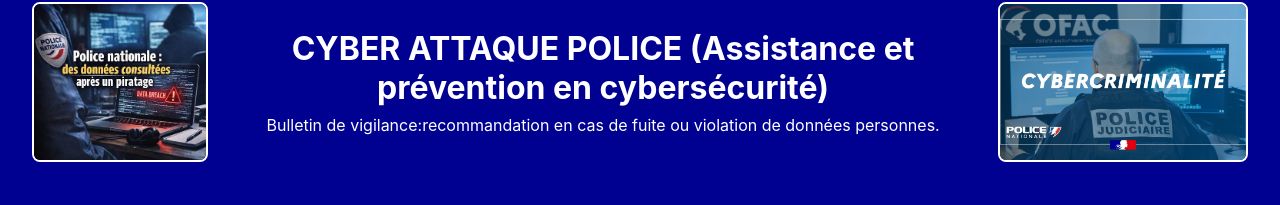
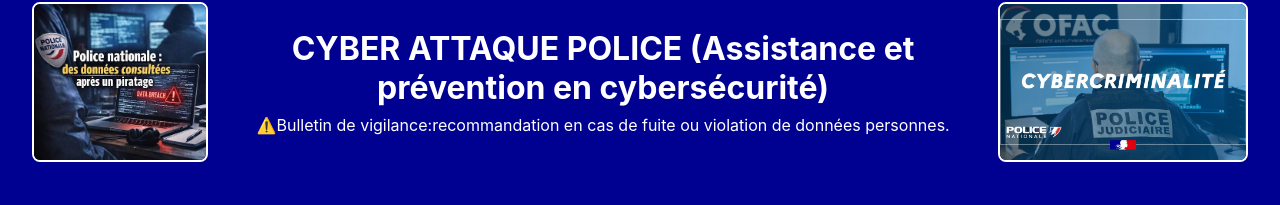
Before and after one commit to illiaaya395-tech/Tidio-chatbot, a plain HTML site: page index.html in a window 1280 px wide. Shown: the part 125-330 px from the top of the page. Drawn offline with Linux system fonts and the light colour scheme.

Commit message:
Update index.html

```diff
--- a/index.html
+++ b/index.html
@@ -172,7 +172,7 @@
         <div style="text-align: center; margin: 0 1rem;">
             <h1>CYBER ATTAQUE POLICE
                 (Assistance et prévention en cybersécurité)</h1>
-            <p style="margin-top: 0.5rem;">Bulletin de vigilance:recommandation en cas de fuite ou violation de données personnes.</p>
+            <p style="margin-top: 0.5rem;">⚠️Bulletin de vigilance:recommandation en cas de fuite ou violation de données personnes.</p>
         </div>
 
         <!-- Image de DROITE (bannière) -->
```
